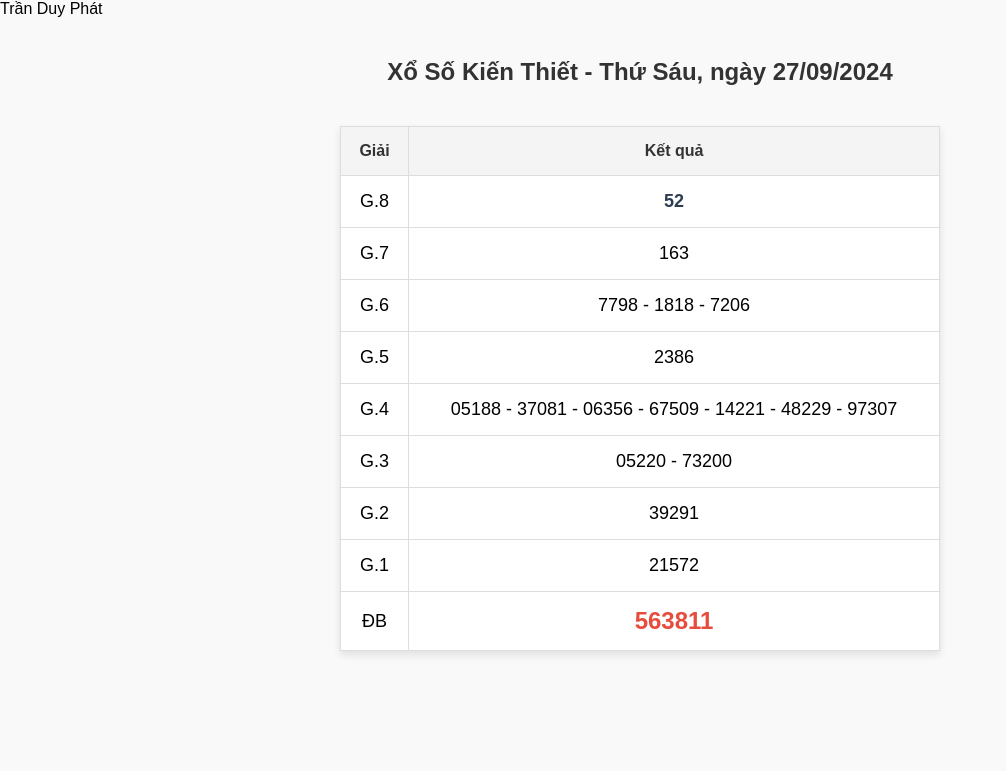
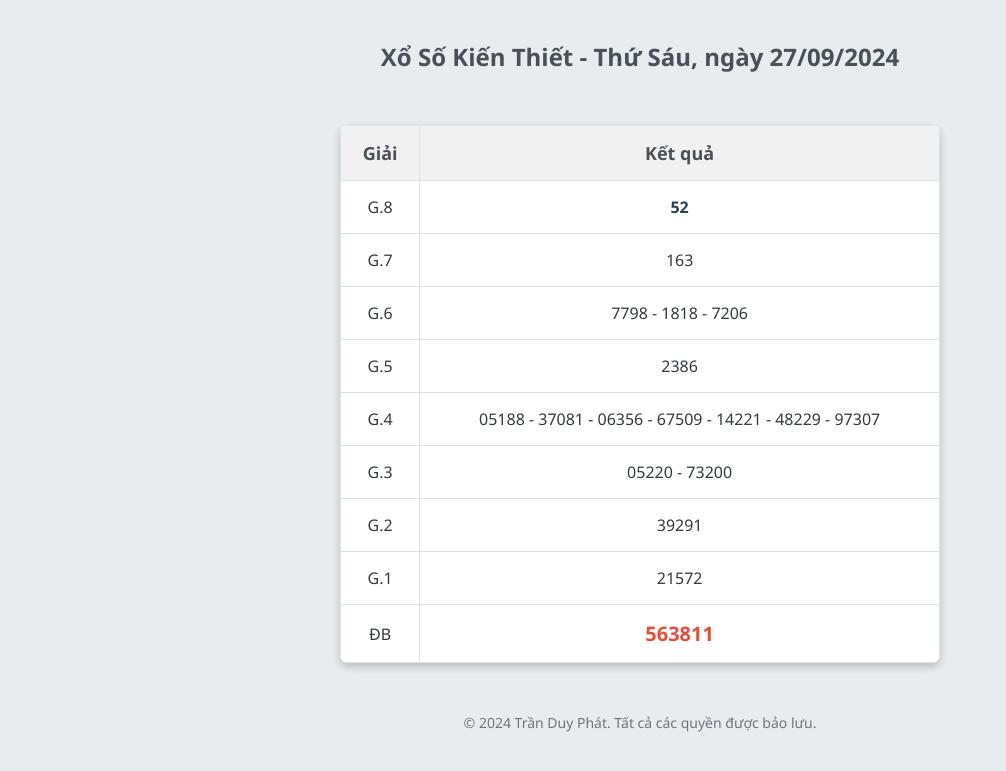
Before and after one commit to DuyPhatpeo/BTPHP, a PHP site: page /XoSo.php in a window 1280 px wide. Shown: the top 771 px of the page, without its empty margins (0-1006 px from the left). Run offline with PHP 8.4, Linux system fonts and the light colour scheme.

Commit message:
chỉnh sửa

```diff
--- a/Bai3.php
+++ b/Bai3.php
@@ -28,7 +28,7 @@
         return $tong;
     }
 
-    echo "<br>Tổng các số lẻ có 2 chữ số và nhỏ hơn $n là:" . tongSoLeHaiChuSo($n);
+    echo "<br>Tổng các số lẻ có 2 chữ số và nhỏ hơn $n là: " . tongSoLeHaiChuSo($n);
 
     function demChuSo($n) {
         $dem = 0;
--- a/XoSo.php
+++ b/XoSo.php
@@ -6,47 +6,60 @@
     <title>Kết quả xổ số</title>
     <style>
         body {
-            font-family: Arial, sans-serif;
-            background-color: #f9f9f9;
+            font-family: 'Segoe UI', Tahoma, Geneva, Verdana, sans-serif;
+            background-color: #e9ecef;
             margin: 0;
             padding: 0;
+            color: #343a40;
         }
         h2 {
             text-align: center;
-            color: #333;
+            color: #495057;
             margin-top: 40px;
+            font-size: 24px;
+            border-bottom: 2px solid #e9ecef;
+            padding-bottom: 10px;
         }
         table {
             width: 80%;
             max-width: 600px;
             margin: 40px auto;
             border-collapse: collapse;
-            box-shadow: 0 4px 8px rgba(0, 0, 0, 0.1);
+            box-shadow: 0 4px 8px rgba(0, 0, 0, 0.2);
             background-color: #fff;
+            border-radius: 8px;
+            overflow: hidden;
         }
         th, td {
-            border: 1px solid #ddd;
+            border: 1px solid #dee2e6;
             padding: 15px;
             text-align: center;
         }
         th {
-            background-color: #f4f4f4;
-            color: #333;
+            background-color: #f1f1f1;
+            color: #495057;
+            font-size: 18px;
         }
         td {
-            font-size: 18px;
+            font-size: 16px;
         }
         .special {
             color: #e74c3c;
             font-weight: bold;
-            font-size: 24px;
+            font-size: 20px;
         }
         .bold {
             font-weight: bold;
             color: #2c3e50;
         }
         tr:hover {
-            background-color: #f1f1f1;
+            background-color: #f8f9fa;
+        }
+        footer {
+            text-align: center;
+            margin-top: 50px;
+            font-size: 14px;
+            color: #6c757d;
         }
     </style>
 </head>
@@ -65,7 +78,6 @@ $ngay_tieng_viet = array(
 
 $thu = date('l');
 $ngay = date('d/m/Y');
-echo"Trần Duy Phát";
 echo "<h2>Xổ Số Kiến Thiết - " . $ngay_tieng_viet[$thu] . ", ngày " . $ngay . "</h2>";
 
 function taoKetQua($soChuSo) {
@@ -98,5 +110,9 @@ echo "<tr><td>ĐB</td><td class='special'>" . taoKetQua(6) . "</td></tr>";
 echo "</table>";
 ?>
 
+<footer>
+    <p>&copy; 2024 Trần Duy Phát. Tất cả các quyền được bảo lưu.</p>
+</footer>
+
 </body>
 </html>
```
Also changed, not shown: Bai4.php (+17 -18 lines), Bai5.php (+8 -7 lines).
